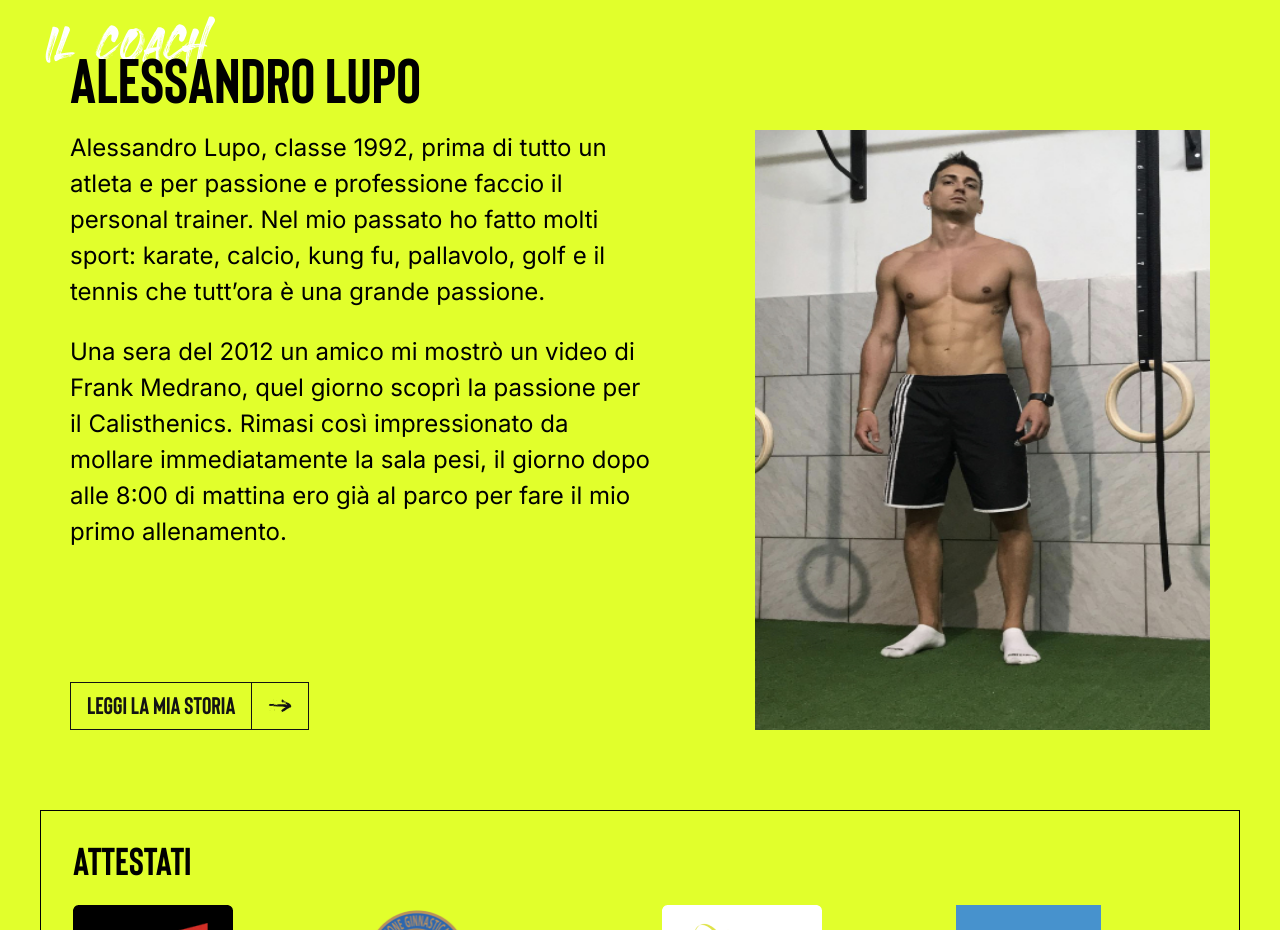
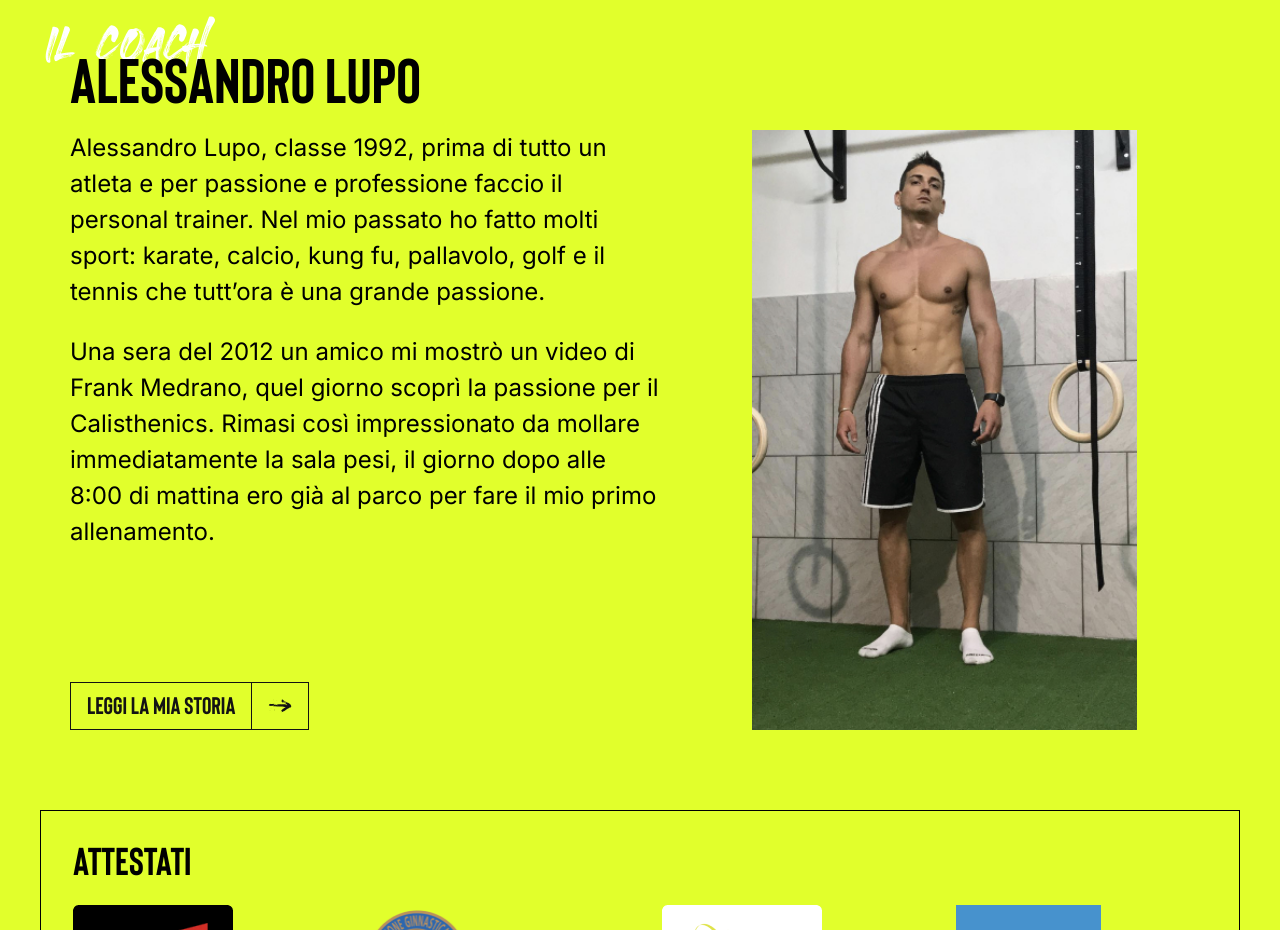
Before and after one commit to andreaselmi/IMPERIUM_MOTUS, a React (Create React App) app: page / in a window 1280 px wide. Shown: the part 1760-2690 px from the top of the page. Built offline with nearby package versions, Linux system fonts and the light colour scheme.

Commit message:
fix coach image

```diff
--- a/src/components/Sections/CoachSection/CoachSection.module.css
+++ b/src/components/Sections/CoachSection/CoachSection.module.css
@@ -39,11 +39,16 @@
 
     }
 
-
     .imageContainer {
         grid-column: col-start 8 / span 12;
-        height: 556px;
         margin: 0;
+        display: flex;
+        justify-content: center;
+    }
+
+    .image {
+        width: 366px;
+        height: 566px;
     }
 
 }
@@ -54,9 +59,14 @@
     }
 
     .imageContainer {
-        grid-column: col-start 9 / span 12;
+        grid-column: col-start 8 / span 12;
+        margin: 0;
+
+    }
+
+    .image {
+        width: 385px;
         height: 600px;
-        margin: 0;
     }
 
     .textContainer {
```
